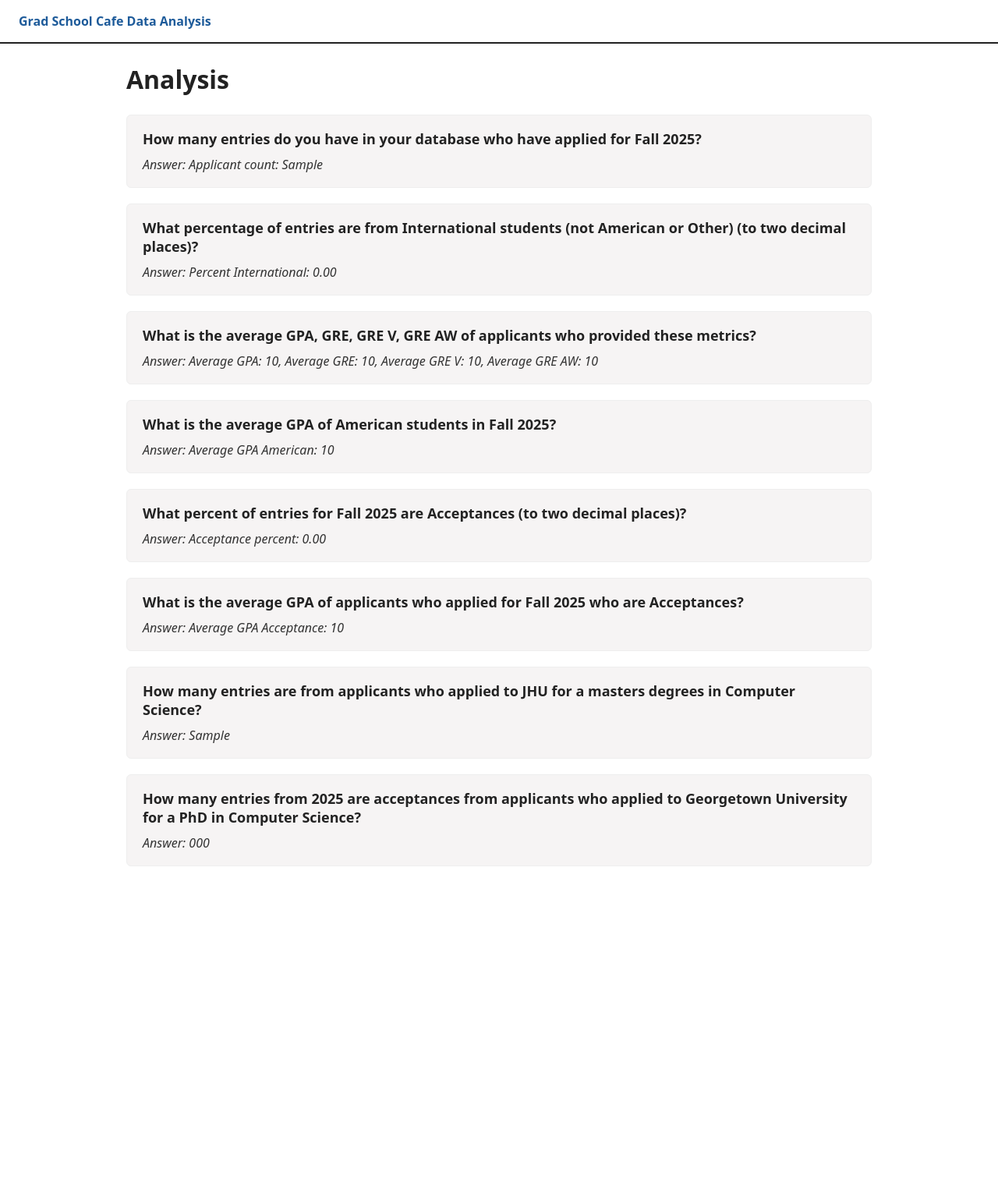
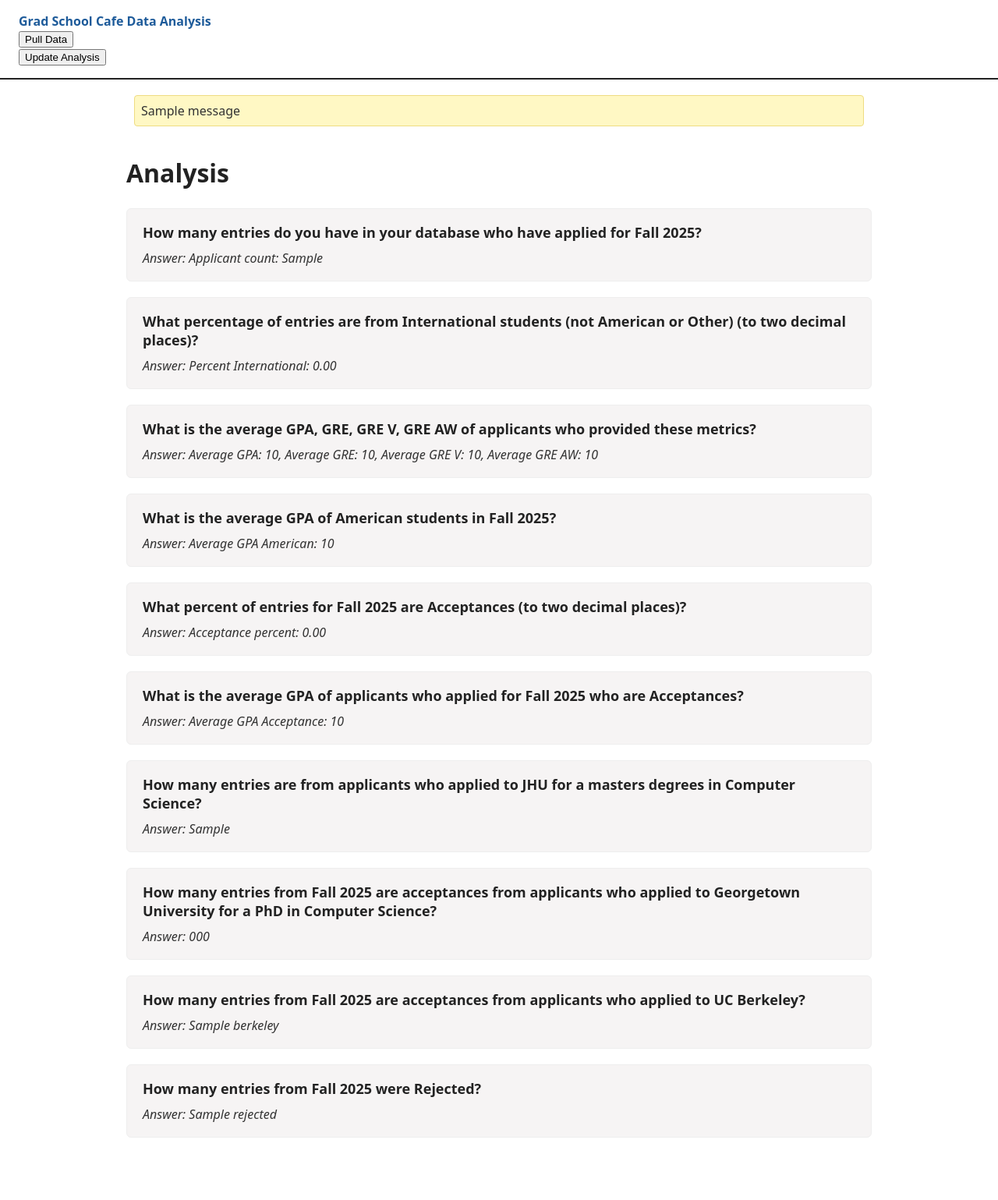
Before and after one commit to dbreen-glitch/jhu_software_concepts, a Flask app: template module_3/templates/index.html in a window 1280 px wide. Shown: the whole page at 78% size. Before the commit the page ends 1111 px from the top, so only its background shows below. Run offline with Flask 3, Linux system fonts and the light colour scheme; the template is opened without the code that fills it: most values are stand-ins (such as "Sample title", 1, 10 or a date in 2020); one stand-in notice (Sample message) is shown; some libraries are stand-ins or nearby versions.

Commit message:
Updated queries to include additional curiosities, added limitations and screenshots; I'm behind, but ill catch up

```diff
--- a/module_3/app.py
+++ b/module_3/app.py
@@ -1,9 +1,12 @@
 
-from flask import Flask, render_template
+from flask import Flask, render_template, redirect, url_for, flash
+import threading
 import os
 import psycopg2
 
 app = Flask(__name__)
+
+app.secret_key = "dev"   # any non-empty string is fine for class use
 
 def one(cur, sql):
     cur.execute(sql)
@@ -73,6 +76,19 @@ def index():
                   AND degree = 'PhD'
             """)
 
+            berkeley = one(cur, """
+                SELECT COUNT(*) FROM applicants
+                WHERE term = 'Fall 2025'
+                    AND status = 'Accepted'
+                    AND llm_generated_university = 'University of California, Berkeley'
+            """)
+
+            rejected = one(cur, """
+                SELECT COUNT(*) FROM applicants
+                WHERE term = 'Fall 2025'
+                    AND status = 'Rejected'
+            """)
+
     return render_template("index.html",
         q1=q1,
         pct_intl=pct_intl,
@@ -81,8 +97,40 @@ def index():
         pct_fall_accept=pct_fall_accept,
         avg_gpa_fall_accepted=avg_gpa_fall_accepted,
         jhu_ms_cs=jhu_ms_cs,
-        gtown_phd_cs_2025_accept=gtown_phd_cs_2025_accept
+        gtown_phd_cs_2025_accept=gtown_phd_cs_2025_accept,
+        berkeley=berkeley,
+        rejected=rejected
     )
+
+is_scraping = False
+
+@app.route("/pull-data")
+def pull_data():
+    global is_scraping
+    if is_scraping:
+        flash("A pull is already running, please wait.")
+        return redirect(url_for("index"))
+
+    def scrape_job():
+        global is_scraping
+        is_scraping = True
+        try:
+            # Where I call my module2 scraper
+            print("running scraper...")
+        finally:
+            is_scraping = False
+
+    threading.Thread(target=scrape_job).start()
+    flash("Pull Data started. Refresh later to see updates.")
+    return redirect(url_for("index"))
+
+@app.route("/update-analysis")
+def update_analysis():
+    global is_scraping
+    if is_scraping:
+        flash("Cannot update analysis while Pull Data is running.")
+        return redirect(url_for("index"))
+    return redirect(url_for("index"))
 
 if __name__ == "__main__":
     app.run(debug=True)
--- a/module_3/static/style.css
+++ b/module_3/static/style.css
@@ -22,3 +22,18 @@ h1 { font-size: 32px; margin: 12px 0 24px; }
 }
 .card h2 { font-size: 18px; margin: 0 0 10px; }
 .card p { margin: 0; color: #333; }
+
+.messages {
+  margin: 12px auto;
+  max-width: 960px;
+  padding: 8px 12px;
+}
+
+.message {
+  background: #fff8c4; /* pale yellow background */
+  border: 1px solid #eedc82;
+  border-radius: 4px;
+  padding: 8px;
+  margin-bottom: 6px;
+  color: #333;
+}
--- a/module_3/templates/index.html
+++ b/module_3/templates/index.html
@@ -5,11 +5,31 @@
   <meta charset="utf-8">
   <title>Grad School Cafe Data Analysis</title>
   <link rel="stylesheet" href="{{ url_for('static', filename='style.css') }}">
+
 </head>
 <body>
   <header>
     <div class="brand">Grad School Cafe Data Analysis</div>
+    <div class="controls">
+      <form action="{{ url_for('pull_data') }}" method="get">
+        <button type="submit">Pull Data</button>
+      </form>
+      <form action="{{ url_for('update_analysis') }}" method="get">
+        <button type="submit">Update Analysis</button>
+      </form>
+    </div>
   </header>
+
+  <!-- Messages go here -->
+  {% with messages = get_flashed_messages() %}
+    {% if messages %}
+      <div class="messages">
+        {% for message in messages %}
+          <div class="message">{{ message }}</div>
+        {% endfor %}
+      </div>
+    {% endif %}
+  {% endwith %}
 
   <main>
     <h1>Analysis</h1>
@@ -50,9 +70,20 @@
     </section>
 
     <section class="card">
-      <h2>How many entries from 2025 are acceptances from applicants who applied to Georgetown University for a PhD in Computer Science?</h2>
+      <h2>How many entries from Fall 2025 are acceptances from applicants who applied to Georgetown University for a PhD in Computer Science?</h2>
       <p><em>Answer: {{ gtown_phd_cs_2025_accept }}</em></p>
     </section>
+
+    <section class="card">
+      <h2>How many entries from Fall 2025 are acceptances from applicants who applied to UC Berkeley?</h2>
+      <p><em>Answer: {{ berkeley }}</em></p>
+    </section>
+
+    <section class="card">
+      <h2>How many entries from Fall 2025 were Rejected?</h2>
+      <p><em>Answer: {{ rejected }}</em></p>
+    </section>
+
   </main>
 </body>
 </html>
```
Also changed, not shown: module_3/query_data.py (+23 -11 lines), 3 other files.
